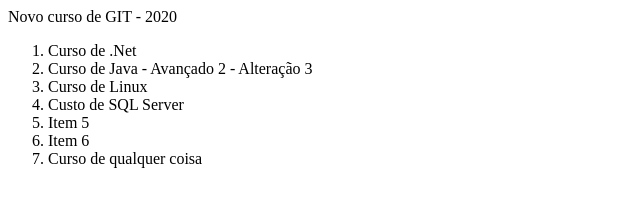
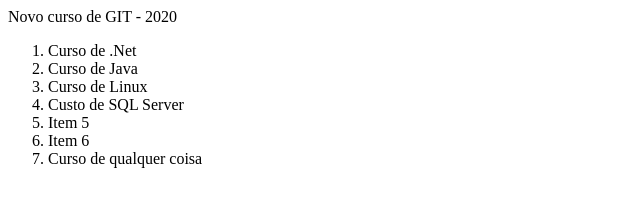
Before and after one commit to dauanylessa/alura-git, a plain HTML site: page index.html in a window 1280 px wide. Shown: the whole page, without its empty margins (0-640 px from the left). Drawn offline with Linux system fonts and the light colour scheme.

Commit message:
Agora completo

```diff
--- a/index.html
+++ b/index.html
@@ -4,7 +4,7 @@
 
 		<ol>
 			<li>Curso de .Net</li>
-			<li>Curso de Java - Avançado 2 - Alteração  3</li>
+			<li>Curso de Java</li>
 			<li>Curso de Linux</li>
 			<li>Custo de SQL Server</li>
 			<li>Item 5</li>
```
